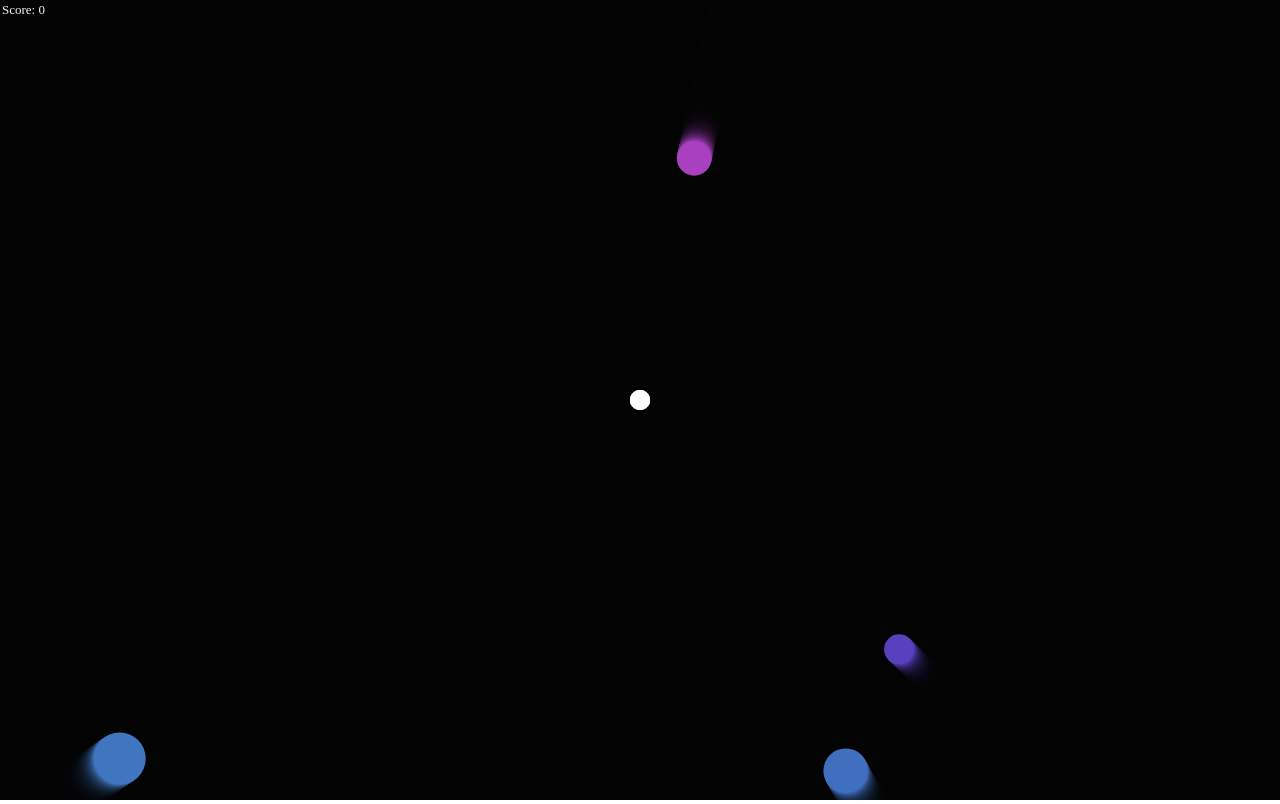
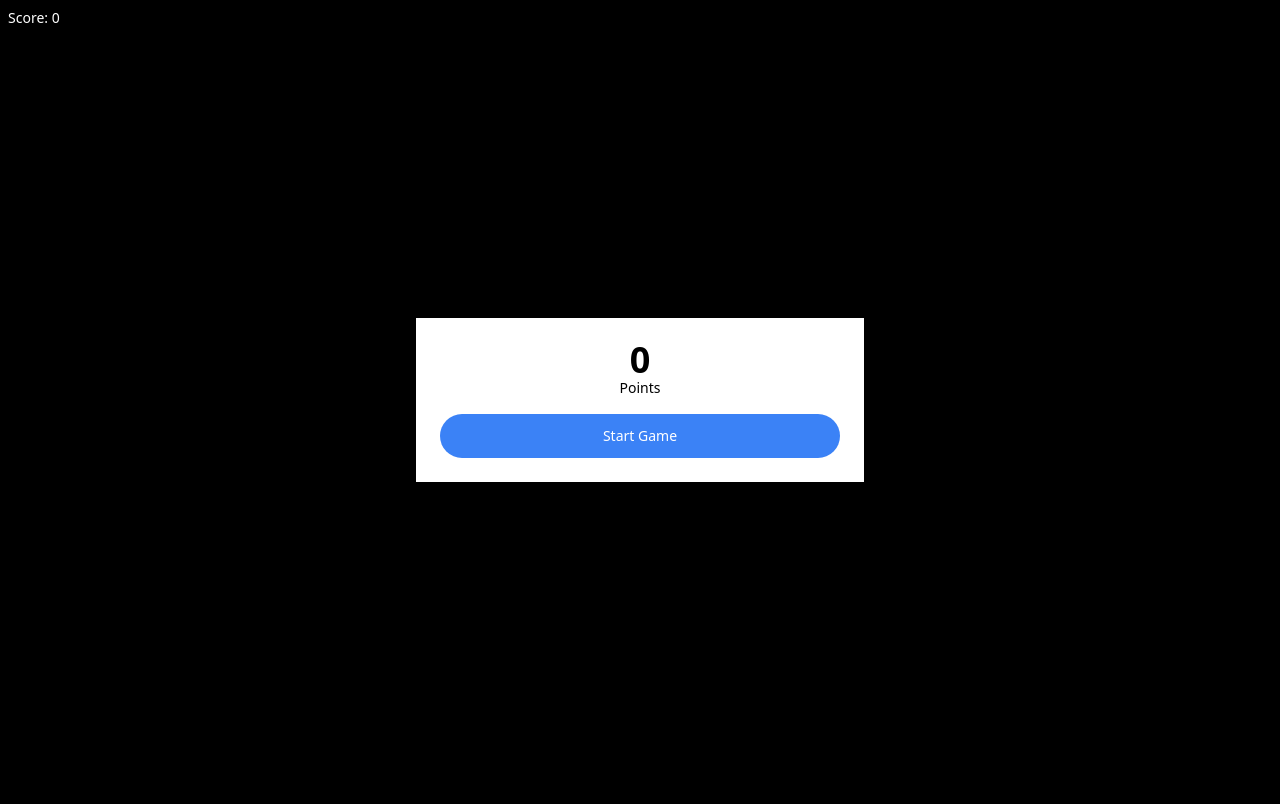
Before and after one commit to Hunnser86/Spaceball-shooter-game, a plain HTML site: page index.html in a window 1280 px wide. Drawn offline with nearby package versions, Linux system fonts and the light colour scheme.

Commit message:
Added the modal to html and made it acivate the game and disappear when button is clicked

```diff
--- a/assets/css/style.css
+++ b/assets/css/style.css
@@ -2,12 +2,6 @@
 
 body{
     margin: 0;
+    background: black;
 }
 /*Styles to overlay the scoreboard onto the canvas*/
-#score{
-    position: fixed;
-    color: aliceblue;
-    font-size: small;
-    margin-left: 2px;
-    margin-top: 2px;
-}
--- a/assets/js/index.js
+++ b/assets/js/index.js
@@ -8,7 +8,8 @@ canvas.width = innerWidth
 canvas.height = innerHeight
 
 const scoreEl = document.querySelector('#scoreEl')
-console.log(scoreEl)
+const startGameBtn = document.querySelector('#startGameBtn')
+const modalEL = document.querySelector('#modalEL')
 
 //create the Player class
 class Player {
@@ -271,5 +272,8 @@ addEventListener('click', (event) => {
     ))
 })
 
-animate()
-spawnEnemies()
+startGameBtn.addEventListener('click', () => {
+    animate()
+    spawnEnemies()
+    modalEL.style.display = 'none'
+})
--- a/index.html
+++ b/index.html
@@ -4,12 +4,25 @@
     <meta charset="UTF-8">
     <meta http-equiv="X-UA-Compatible" content="IE=edge">
     <meta name="viewport" content="width=device-width, initial-scale=1.0">
+    <link  rel="stylesheet" href="https://unpkg.com/tailwindcss@^2/dist/tailwind.min.css">
     <link rel="stylesheet" href="./assets/css/style.css">
+
     <title>Spaceball Shooter Game</title>
 </head>
 <body>
     <!--This div is for the scoreboard-->
-    <div id="score"><span>Score: </span><span id="scoreEl">0</span></div>
+    <div class="fixed text-white text-sm ml-2 mt-2 select-none"><span>Score: </span><span id="scoreEl">0</span></div>
+
+    <!--Create the start game modal-->
+   <div class="fixed inset-0 flex items-center justify-center" id="modalEL">
+        <div class="bg-white max-w-md w-full p-6 text-center">
+            <h1 class="text-4xl font-bold leading-none">0</h1>
+            <p class="text-sm text-grey-700 mb-4">Points</p>
+            <div>
+                <button class="bg-blue-500 text-white w-full py-3 rounded-full text-sm" id="startGameBtn">Start Game</button>
+            </div>
+        </div>
+    </div>
 
     <canvas></canvas>
 
```
Also changed, not shown: 1 other file.
